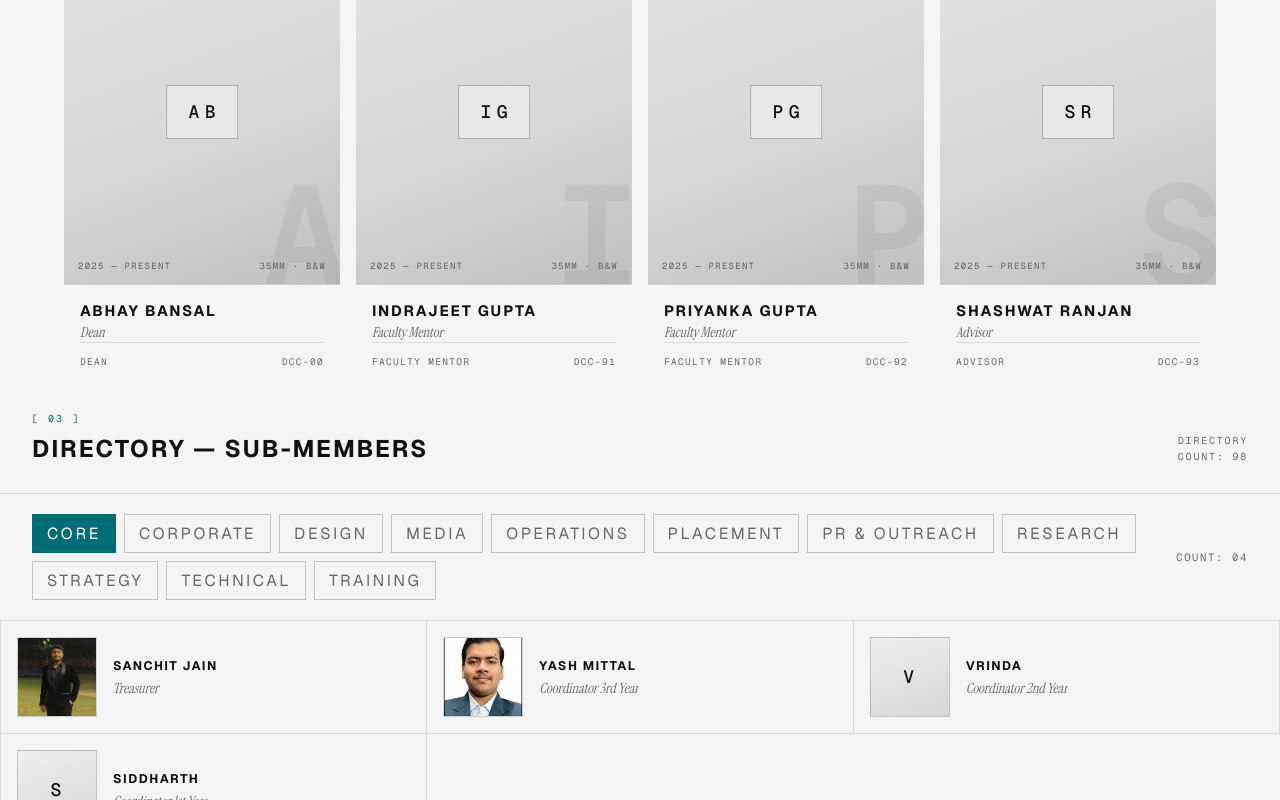
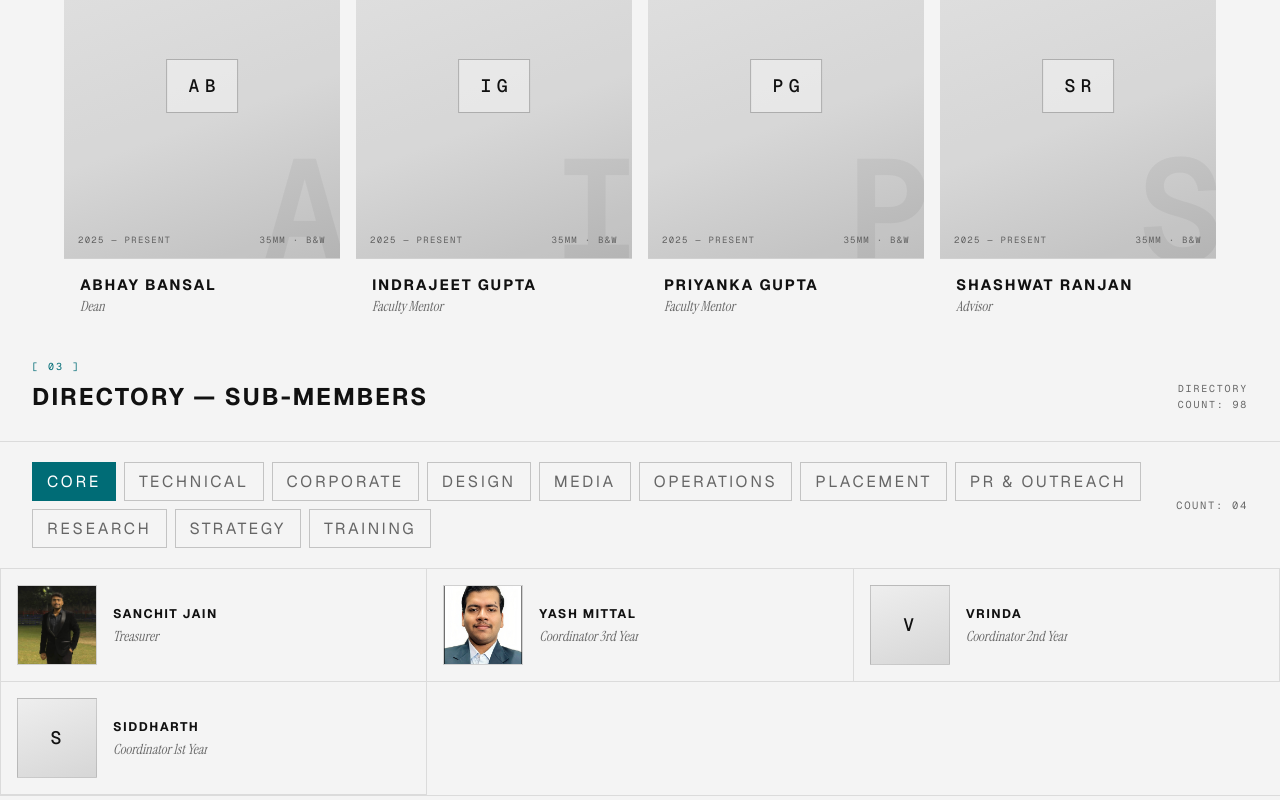
Before and after one commit to Gyaanendra/dcc-website-2, a Next.js app: page /teams in a window 1280 px wide. Shown: the part 1524-2324 px from the top of the page. Built offline with nearby package versions, Linux system fonts and the light colour scheme; no server answers.

Commit message:
Updated project

```diff
--- a/componants/Teams/CoreMemberCard.tsx
+++ b/componants/Teams/CoreMemberCard.tsx
@@ -31,10 +31,6 @@ export default function CoreMemberCard({ member }: { member: CoreMember }) {
         <p className="mt-0.5 font-serif text-xs text-[#666666] italic transition-colors duration-300 group-hover:text-[#555555] md:text-sm">
           {member.role}
         </p>
-        <div className="mt-auto flex items-center justify-between border-t border-black/10 pt-2 font-mono text-[7.5px] tracking-[0.12em] uppercase text-[#666666] md:pt-3 md:text-[9.5px] md:tracking-[0.14em]">
-          <span>{member.leadRole}</span>
-          <span className="hidden md:inline">{refCode(member.order)}</span>
-        </div>
       </div>
     </article>
   );
--- a/componants/Teams/team-data.ts
+++ b/componants/Teams/team-data.ts
@@ -25,6 +25,7 @@ export const DEPARTMENT_CODES: Record<Department, string> = {
 
 export const DEPARTMENT_FILTERS: Department[] = [
   "Core",
+  "Technical",
   "Corporate & Alumni Relations",
   "Design Team",
   "Media Team",
@@ -33,7 +34,6 @@ export const DEPARTMENT_FILTERS: Department[] = [
   "PR & Outreach",
   "Research & Higher Studies",
   "Strategic Intelligence",
-  "Technical",
   "Training & Preparation",
 ];
 
```
